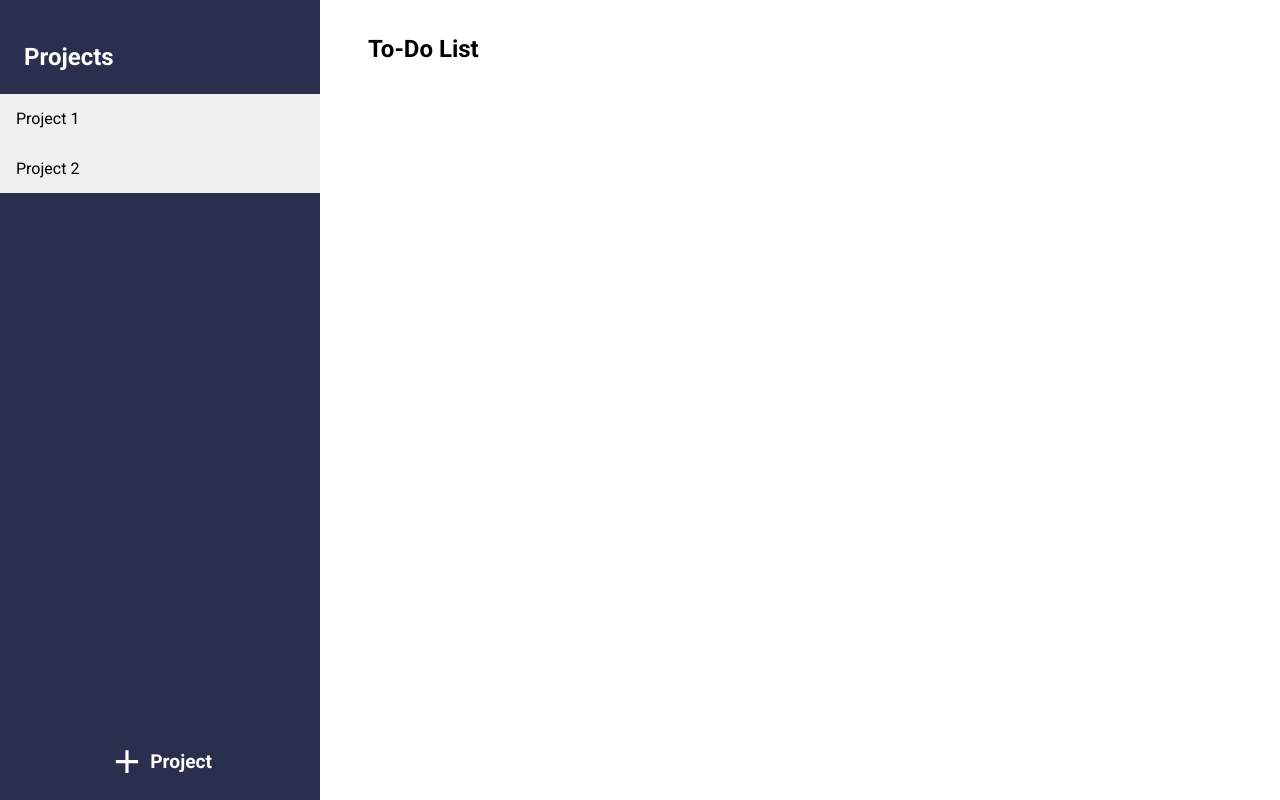
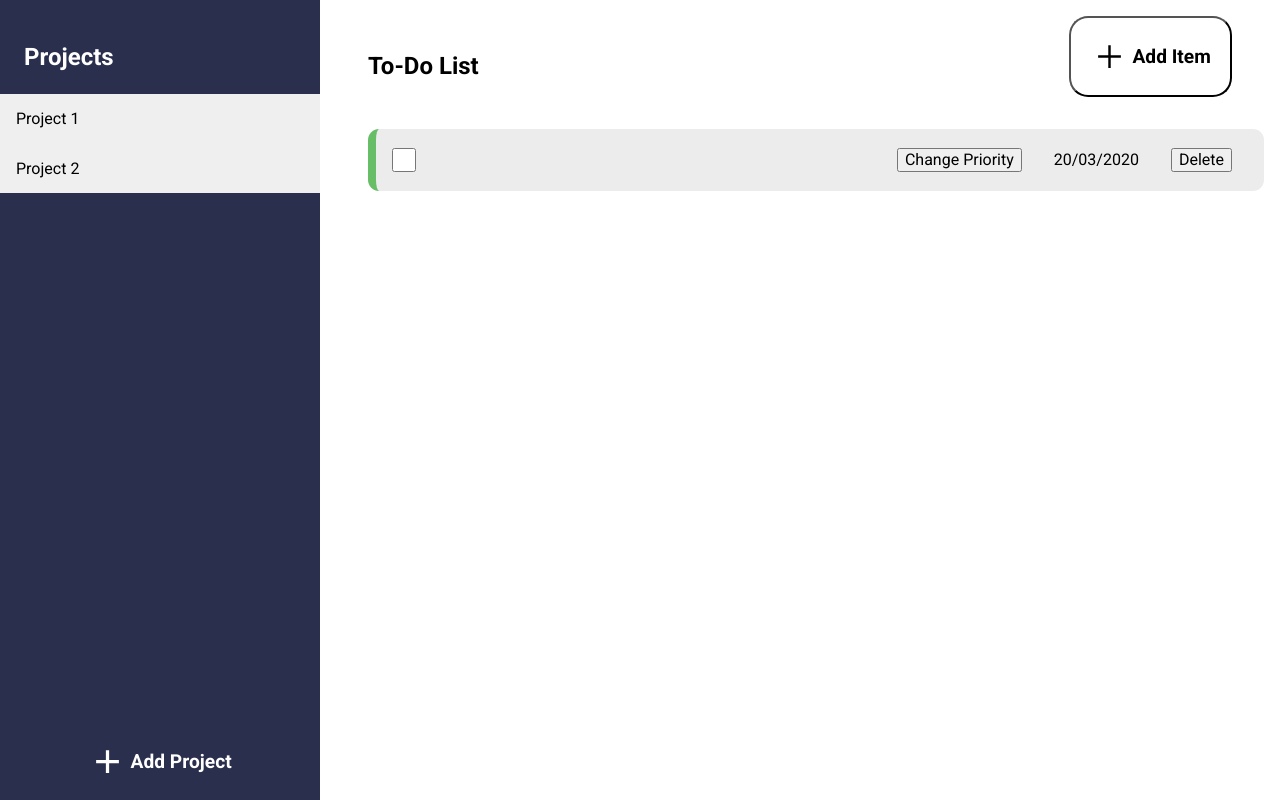
Before and after one commit to dchenkpmg/odin-todo-app, a website built with webpack: page src/template.html in a window 1280 px wide. Built offline with nearby package versions, Linux system fonts and the light colour scheme.

Commit message:
feat: add more details to styling

```diff
--- a/src/styles.css
+++ b/src/styles.css
@@ -112,6 +112,34 @@ main {
     flex: 1;
 }
 
+.main-header {
+    display: flex;
+    justify-content: space-between;
+    align-items: center;
+}
+
+.add-todo {
+    display: flex;
+    justify-content: center;
+    background-color: white;
+    align-items: center;
+    gap: 0.2em;
+    font-weight: 900;
+    padding: 1em 0;
+    margin-right: 2rem;
+    /* border: none; */
+    padding: 1em;
+    border-radius: 1em;
+    cursor: pointer;
+    font-size: 1.2em;
+    color: black;
+}
+
+.add-todo img {
+    color: black;
+    width: 2em;
+}
+
 .project-content {
     display: flex;
     flex-direction: column;
@@ -141,3 +169,43 @@ main {
 .add-project img {
     width: 2em;
 }
+
+.todo-list {
+    /* padding: 1.5em; */
+    margin: 2em 0;
+}
+
+input[type="checkbox"] {
+    width: 1.5em;
+    height: 1.5em;
+    margin-left: 1em;
+}
+
+input[type="text"] {
+    border: none;
+    outline: none;
+    flex: 1;
+    padding: 0;
+    margin: 0;
+    background: none;
+}
+
+/* dummy todo list item  */
+.item-1 {
+    display: flex;
+    justify-content: space-between;
+    align-items: center;
+    background-color: rgb(236, 236, 236);
+    padding: 1em 0;
+    border-radius: 0.7em;
+    border-left: 0.5em solid rgb(103, 190, 103);
+
+}
+
+.item-1 p {
+    margin: 0 2em;
+}
+
+.delete-button {
+    margin-right: 2em;
+}
--- a/src/template.html
+++ b/src/template.html
@@ -24,12 +24,22 @@
                      <button>Project 2</button>
 
                 </div>
-                <button class="add-project"><img src="./plus-symbol.svg" alt="Add Project">Project</button>
+                <button class="add-project"><img src="./plus-symbol-white.svg" alt="Add Project">Add Project</button>
             </div>
             <div class="main-content">
                 <header class="main-header">
                     <h2>To-Do List</h2>
+                    <button class="add-todo"><img src="./plus-symbol-black.svg" alt="Add Item">Add Item</button>
                 </header>
+                <div class="todo-list">
+                    <div class="item-1">
+                        <input type="checkbox" id="activeCheckbox">
+                        <input type="text">
+                        <button>Change Priority</button>
+                        <p>20/03/2020</p>
+                        <button class="delete-button">Delete</button>
+                    </div>
+                </div>
             </div>
         </main>
     </body>
```
Also changed, not shown: src/plus-symbol-black.svg (added), src/plus-symbol-white.svg (renamed from src/plus-symbol.svg).
